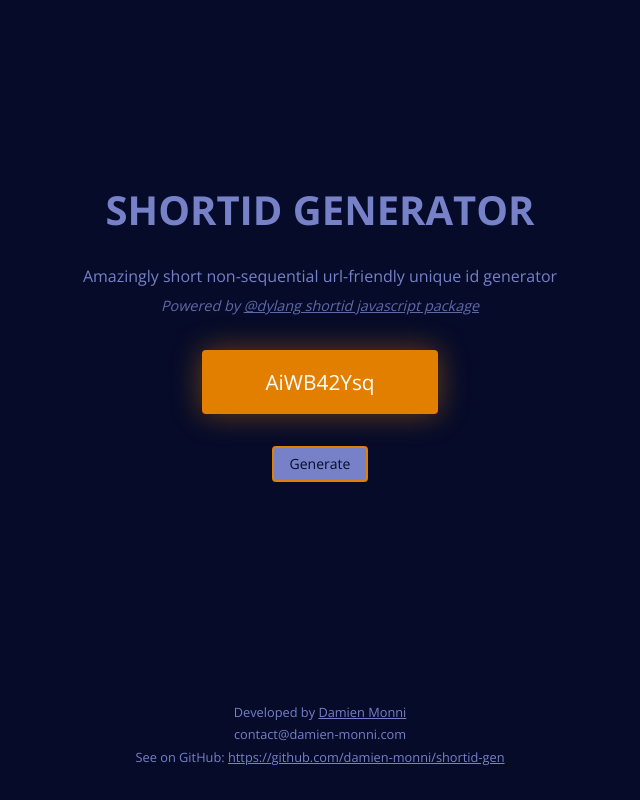
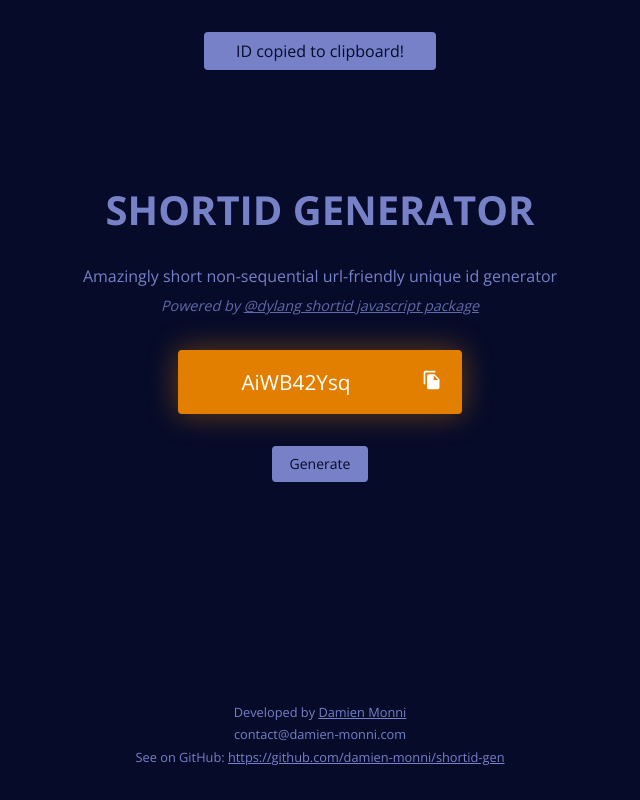
Before and after one commit to damien-monni/shortid-gen, a website built with webpack: page dist/index.html in a window 1280 px wide. Both pictures are taken after a click on the button "Generate". Shown: the whole page, without its empty margins (320-960 px from the left). Built offline with nearby package versions, Linux system fonts and the light colour scheme.

Commit message:
Add a copy ID feature

```diff
--- a/src/index.js
+++ b/src/index.js
@@ -4,14 +4,46 @@ import shortid from 'shortid';
 import './normalize.css';
 import './styles.css';
 
-// ID generation
 const inputEl = document.getElementById('generated-input');
 
+// ID copy to clipboard
+const handleCopy = (event) => {
+  event && event.preventDefault();
+
+  const el = document.createElement('textarea');
+  el.value = inputEl.value;
+
+  el.setAttribute('readonly', '');
+  el.style.position = 'absolute';
+  el.style.left = '-9999px';
+
+  document.body.appendChild(el);
+  el.select();
+  const copied = document.execCommand('copy');
+
+  document.body.removeChild(el);
+
+  if (copied) {
+    const snackbar = document.querySelector('#home-page #copy-container');
+    snackbar.classList.add('visible-snackbar');
+    window.setTimeout(() => {
+      snackbar.classList.remove('visible-snackbar');
+    }, 3000);
+  }
+};
+
+const copyButtonEl = document.querySelector(
+  '#home-page #generated-input-container button',
+);
+copyButtonEl.addEventListener('click', handleCopy);
+
+// ID generation
 const onGenerate = (event) => {
   event && event.preventDefault();
 
   const id = shortid.generate();
   inputEl.value = id;
+  handleCopy();
 };
 
 const generateButtonEl = document.getElementById('generate-button');
--- a/src/styles.css
+++ b/src/styles.css
@@ -57,6 +57,7 @@ button {
   padding: 8px 16px;
   border-radius: 4px;
   color: var(--primary);
+  fill: var(--primary);
   cursor: pointer;
   border: 2px solid var(--text);
 }
@@ -104,7 +105,29 @@ footer {
   align-items: center;
 }
 
-#home-page form button {
+#home-page #generated-input-container {
+  position: relative;
+  display: flex;
+  align-items: center;
+}
+
+#home-page #generated-input-container input {
+  padding-right: 64px;
+}
+
+#home-page #generated-input-container button {
+  position: absolute;
+  right: 16px;
+  padding: 4px;
+  background-color: transparent;
+  border: none;
+}
+
+#home-page #generated-input-container button svg {
+  fill: var(--action-text);
+}
+
+#home-page form button[type='submit'] {
   margin-top: 32px;
 }
 
@@ -114,3 +137,24 @@ footer {
   opacity: 0.8;
   font-style: italic;
 }
+
+#home-page #copy-container {
+  position: fixed;
+  top: -50px;
+  left: 0;
+  right: 0;
+  display: flex;
+  justify-content: center;
+  transition: all 0.3s ease;
+}
+
+#home-page #copy-container p {
+  background-color: var(--text);
+  color: var(--primary);
+  padding: 8px 32px;
+  border-radius: 4px;
+}
+
+#home-page #copy-container.visible-snackbar {
+  top: 32px;
+}
```
Also changed, not shown: dist/index.html.
